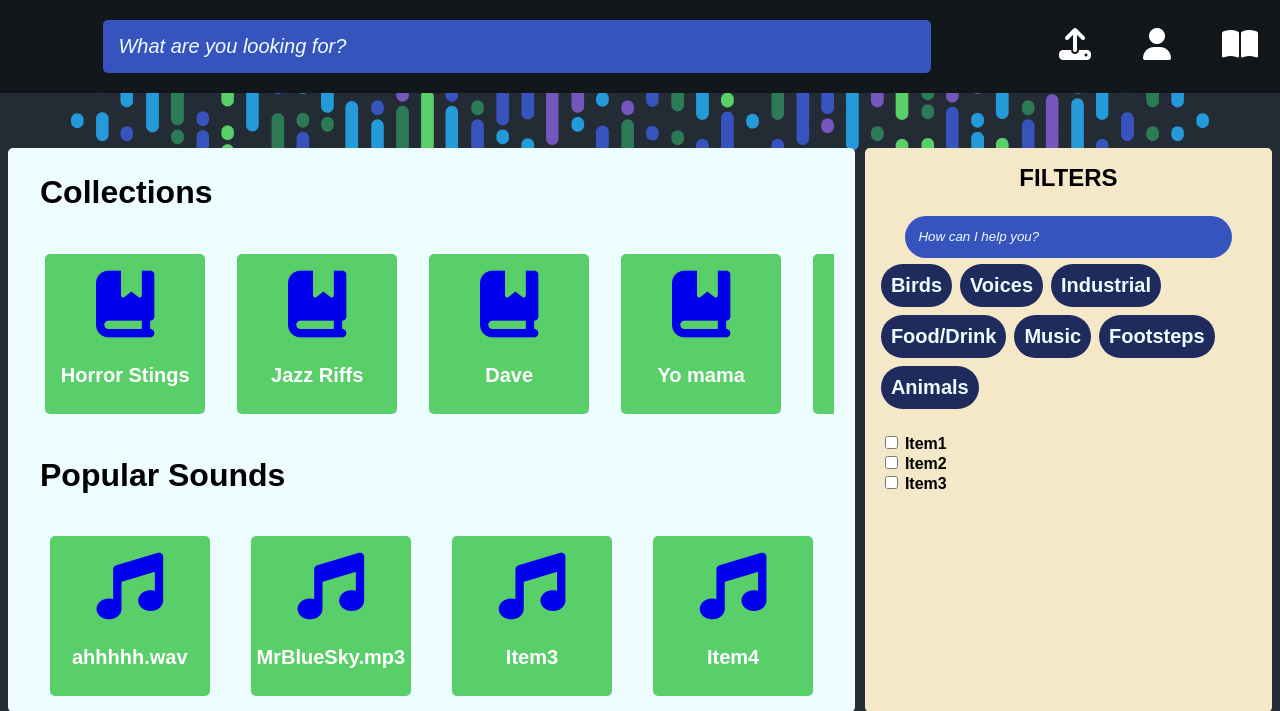
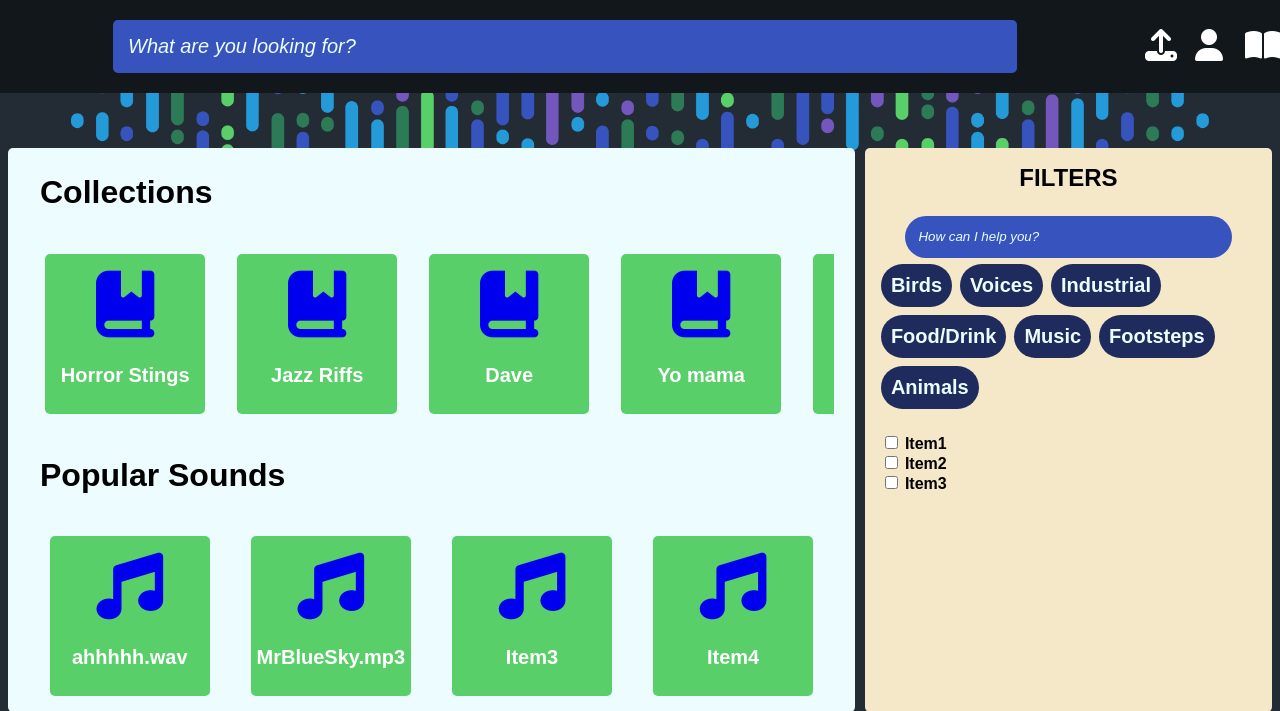
Before and after one commit to NoahZS-webdev/catalystSoundLib, a PHP site: page / in a window 1280 px wide. Shown: the top 711 px of the page. Run offline with PHP 8.4, Linux system fonts and the light colour scheme; some libraries are stand-ins or nearby versions; some web fonts are replaced.

Commit message:
stuff i did last period but forgot to commit

```diff
--- a/css/styles.css
+++ b/css/styles.css
@@ -56,7 +56,6 @@
     display: flex;
     flex-direction: row;
     justify-content: space-between;
-    align-items: center;
     background-color: #12171b;
     color: #ffffff;
     margin-top: -8px;
@@ -66,15 +65,16 @@
 }
 
 /* button classes for 3 buttons in nav bar */
-.btn {
-    margin: .25em .5em .25em .5em;
-    padding: .25em .5em .25em .5em;
+.hbtn {
     border-radius: 30px;
     height: 3.3em;
-}.btn a i:hover {
-    color: #80a1bb;
-}.btn a{
-    text-align:center;
+    align-self: center;
+}.hbtn a i:hover {
+    color: #12171b;
+    background-color: #ffffff;
+}.hbtn a{
+    display: flex;
+    justify-content: center;
     color: #ffffff;
     display: block;
     width: 50px;
@@ -82,11 +82,20 @@
     padding:0;
     margin:0;
 }
+.hbtn a i{
+    align-self: center;
+    border-radius: 50px;
+    padding: 10px;
+    margin-top: -1px;
+    margin-left: 5px;
+    margin-right: 5px;
+}
 
 
 /* 'flexHeader' is the class for the flebox item logo image (not there yet)*/
 .flexHeader {
     display: flex;
+    justify-content: center;
     flex-grow: 0;
     flex-direction: row;
     width: auto;
--- a/index.html
+++ b/index.html
@@ -27,9 +27,9 @@
 
 
         <div class="flexHeader">
-            <div class="btn"><a href="uploadGate.html"><i class="fa-solid fa-upload"></i></a></div>
-            <div class="btn"><a href="#"><i class="fa-solid fa-user"></i></a></div>
-            <div class="btn"><a href="#"><i class="fa-solid fa-book-open"></i></a></div>
+            <div class="hbtn"><a href="uploadGate.html"><i class="fa-solid fa-upload"></i></a></div>
+            <div class="hbtn"><a href="#"><i class="fa-solid fa-user"></i></a></div>
+            <div class="hbtn"><a href="#"><i class="fa-solid fa-book-open"></i></a></div>
         </div>
     </div>
 
```
